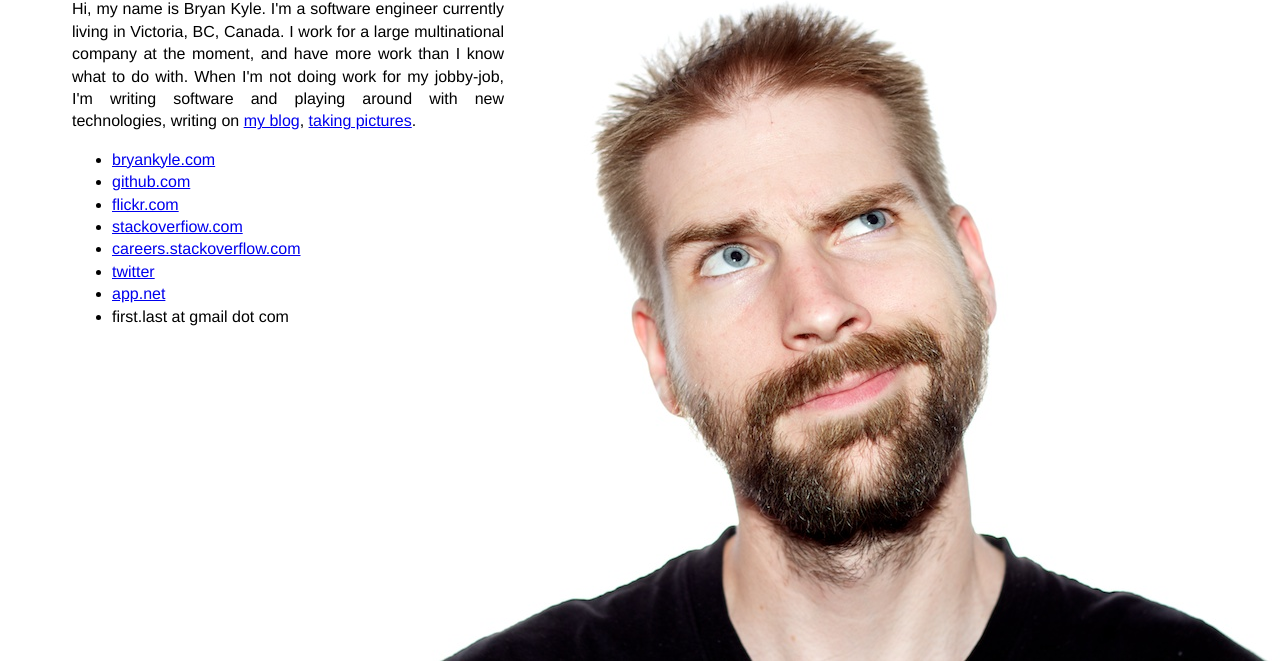
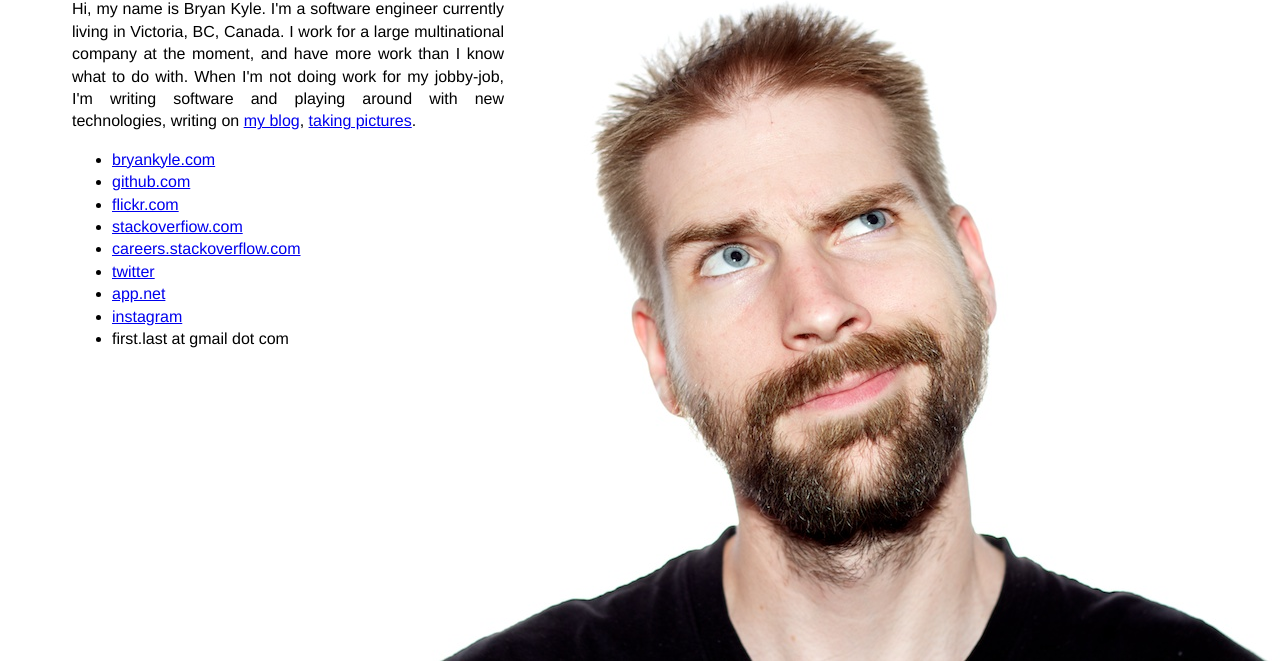
Before and after one commit to bkyle/bryankyle.me, a plain HTML site: page index.html in a window 1280 px wide. Shown: the part 139-800 px from the top of the page. Drawn offline with Linux system fonts and the light colour scheme.

Commit message:
Added link to instgram profile

```diff
--- a/index.html
+++ b/index.html
@@ -67,6 +67,7 @@ body {
             <li><a href="http://careers.stackoverflow.com/bryankyle">careers.stackoverflow.com</a></li>
             <li><a href="https://twitter.com/bryan_kyle">twitter</a></li>
             <li><a href="https://alpha.app.net/bryankyle">app.net</a></li>
+            <li><a href="http://instagram.com/bkyle">instagram</a></li>
             <li>first.last at gmail dot com</li>
         </ul>
     </div>
```
